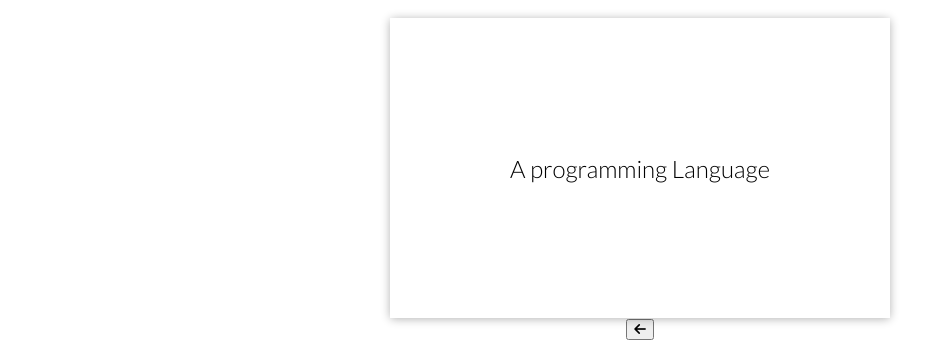
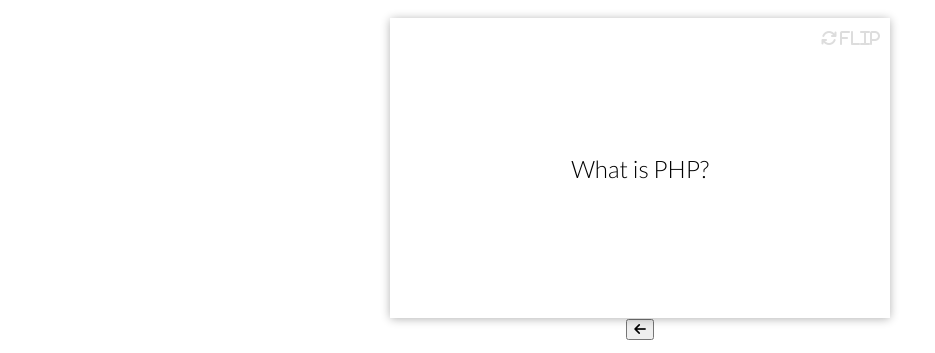
Before and after one commit to altafmquadri/memory-cards, a plain HTML site: page index.html in a window 1280 px wide. Shown: the part 134-487 px from the top of the page, without its empty margins (0-935 px from the left). Drawn offline with Linux system fonts and the light colour scheme.

Commit message:
card styling

```diff
--- a/style.css
+++ b/style.css
@@ -69,12 +69,19 @@ h1 button {
   left: 0;
   height: 100%;
   width: 100%;
+  transform: translate(50%) rotateY(-10deg);
+  transition: transform 0.4s ease, opacity 0.4s ease;
 }
 
 .card.active {
   cursor: pointer;
   opacity: 1;
   z-index: 10;
+  transform: translate(0) rotateY(0deg);
+}
+
+.card.left {
+  transform: translate(-50%) rotateY(10deg);
 }
 
 .inner-card {
@@ -83,6 +90,12 @@ h1 button {
   height: 100%;
   width: 100%;
   position: relative;
+  transform-style: preserve-3d;
+  transition: transform 0.4s ease;
+}
+
+.card.show-answer .inner-card {
+  transform: rotateX(180deg);
 }
 
 .inner-card-front,
@@ -96,4 +109,26 @@ h1 button {
   height: 100%;
   width: 100%;
   background: #fff;
+  backface-visibility: hidden;
 }
+
+.inner-card-front {
+  transform: rotateX(0deg);
+  z-index: 2;
+}
+
+.inner-card-back {
+  transform: rotateX(180deg);
+}
+
+.inner-card-front::after,
+.inner-card-back::after {
+  content: "\f021   Flip";
+  font-family: "Font Awesome 5 Free", "Lato", sans-serif;
+  position: absolute;
+  top: 10px;
+  right: 10px;
+  font-weight: bold;
+  font-size: 16px;
+  color: #ddd;
+}
```
Also changed, not shown: index.html (line endings or trailing spaces).
